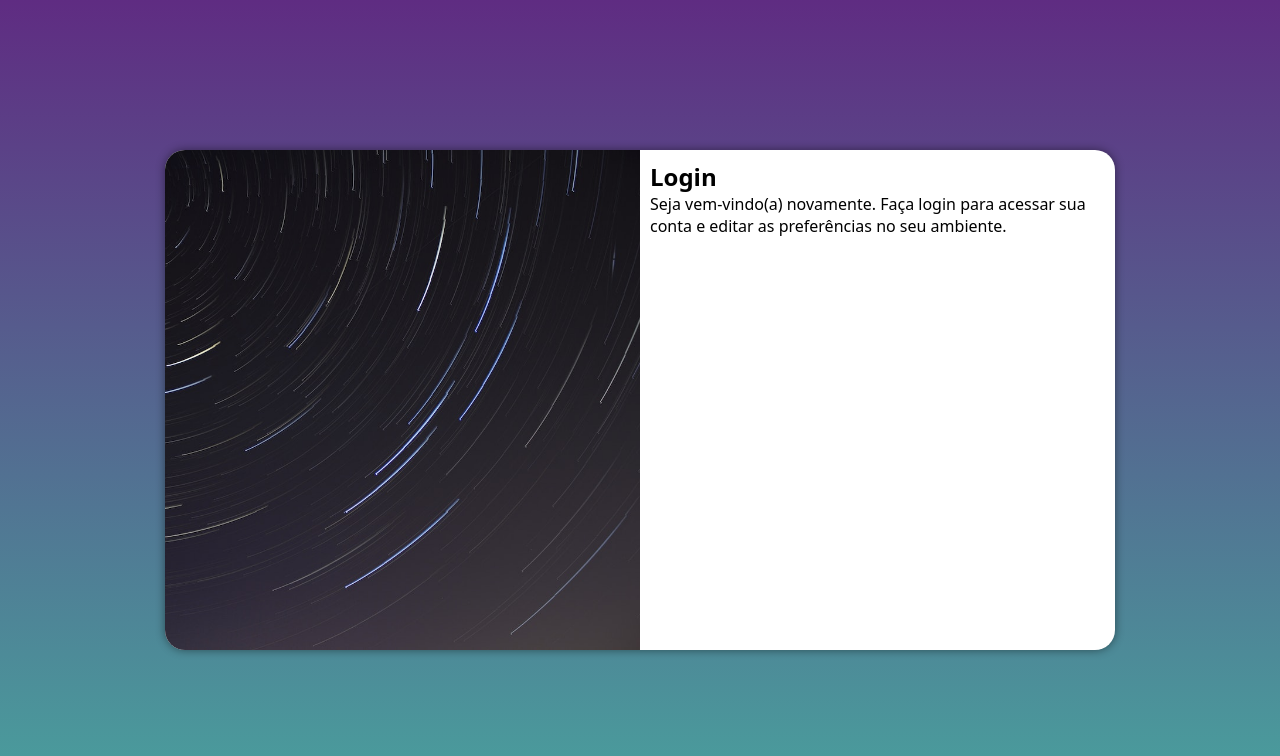
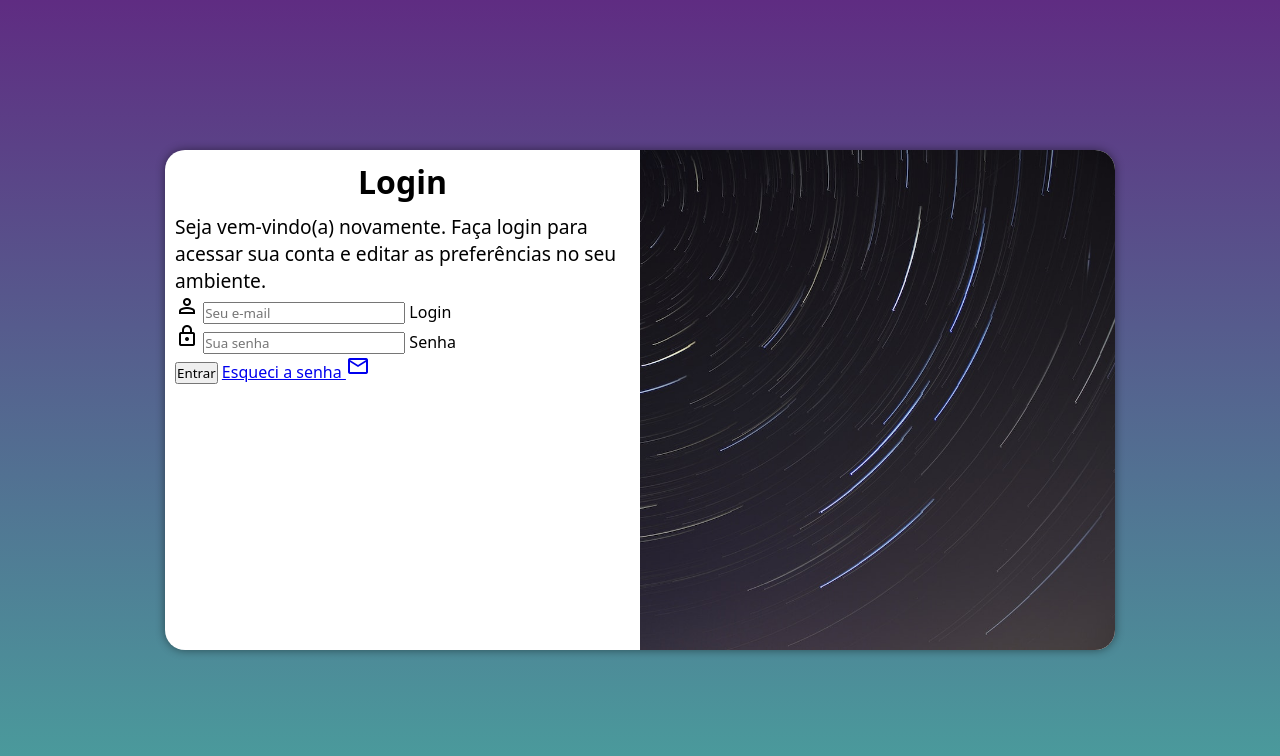
Before and after one commit to FranciscoAraujo95/projeto-login-cev, a plain HTML site: page index.html in a window 1280 px wide. Drawn offline with nearby package versions, Linux system fonts and the light colour scheme.

Commit message:
criei o formulario

```diff
--- a/css/media-query.css
+++ b/css/media-query.css
@@ -33,6 +33,7 @@ High-res laptop or desktop: 1920 x 1080.
   }
 }
 
+/* telas maiores */
 @media screen and (min-width: 992px) {
   body {
     background-image: linear-gradient(to top, #49a09d, #5f2c82);
@@ -43,13 +44,21 @@ High-res laptop or desktop: 1920 x 1080.
   }
 
   section#login > #imagem {
-    float: left;
+    float: right;
     width: 50%;
     height: 100%;
   }
 
   section#login > #formulario {
-    float: right;
+    float: left;
     width: 50%;
   }
+
+  div#formulario h1 {
+    font-size: 2em;
+  }
+
+  div#formulario p {
+    font-size: 1.2em;
+  }
 }
--- a/css/style.css
+++ b/css/style.css
@@ -60,3 +60,12 @@ section#login > #formulario {
   display: block;
   padding: 10px;
 }
+
+div#formulario h1 {
+  text-align: center;
+  margin-bottom: 10px;
+}
+
+div#formulario p {
+  font-size: 0.8em;
+}
--- a/index.html
+++ b/index.html
@@ -5,8 +5,12 @@
     <meta http-equiv="X-UA-Compatible" content="IE=edge" />
     <meta name="viewport" content="width=device-width, initial-scale=1.0" />
     <title>Tela de Login</title>
+    <link
+      href="https://fonts.googleapis.com/css2?family=Material+Symbols+Outlined"
+      rel="stylesheet"
+    />
     <link rel="stylesheet" href="css/style.css" />
-    <link rel="stylesheet" href="css/media-query.css">
+    <link rel="stylesheet" href="css/media-query.css" />
   </head>
   <body>
     <main>
@@ -20,7 +24,40 @@
             Seja vem-vindo(a) novamente. Faça login para acessar sua conta e
             editar as preferências no seu ambiente.
           </p>
-          <form action="" method="post" autocomplete="on"></form>
+          <form action="" method="get" autocomplete="on">
+            <div class="campo">
+              <span class="material-symbols-outlined">person</span>
+              <input
+                type="email"
+                name="login"
+                id="log"
+                placeholder="Seu e-mail"
+                autocomplete="email"
+                required
+                maxlength="30"
+              />
+              <label for="log">Login</label>
+            </div>
+            <div class="campo">
+              <span class="material-symbols-outlined">lock</span>
+              <input
+                type="password"
+                name="senha"
+                id="senha"
+                placeholder="Sua senha"
+                autocomplete="current-password"
+                required
+                minlength="8"
+                maxlength="20"
+              />
+              <label for="senha">Senha</label>
+            </div>
+            <input type="submit" value="Entrar" />
+            <a href="esqueci.html"
+              >Esqueci a senha
+              <span class="material-symbols-outlined">mail</span>
+            </a>
+          </form>
         </div>
       </section>
     </main>
```
